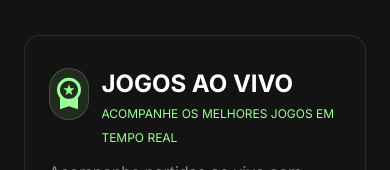
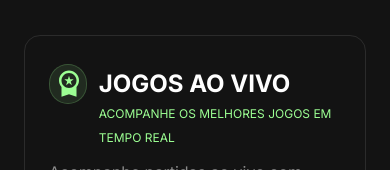
Before and after one commit to TeamCamelCase/pule-do-gato, a React (Vite) app in the folder frontend/: page /home in a window 390 px wide. Shown: the part 301-471 px from the top of the page. Built offline with nearby package versions, Linux system fonts and the light colour scheme.

Commit message:
fix: alguns ajustes

```diff
--- a/frontend/src/components/Layout.tsx
+++ b/frontend/src/components/Layout.tsx
@@ -86,7 +86,9 @@ export default function Layout() {
         <div className="hidden lg:block">
           <Sidebar />
         </div>
-        <Outlet />
+        <div className="flex-1 lg:ml-80">
+          <Outlet />
+        </div>
       </main>
 
       {/* === BOTTOM NAV MOBILE (Escondido no Desktop, Visível no Celular) === */}
--- a/frontend/src/components/Sidebar.tsx
+++ b/frontend/src/components/Sidebar.tsx
@@ -6,7 +6,7 @@ const Sidebar = () => {
   const isActive = (path: string) => location.pathname === path;
 
   return (
-    <div className="sticky left-0 top-20 w-80 min-h-screen border-r border-[#272727] dark-bg">
+    <div className="fixed top-20 left-0 w-80 h-[calc(100vh-80px)] border-r border-[#272727] dark-bg">
       {/* HEADER */}
       <div className="flex flex-col items-start px-5 pt-12">
         <h1 className="text-white text-[18px] font-bold">
--- a/frontend/src/pages/Dashboard.tsx
+++ b/frontend/src/pages/Dashboard.tsx
@@ -31,8 +31,12 @@ const Dashboard = () => {
             <div className="col-span-1 md:col-span-2 border border-white/10 rounded-2xl p-6 flex flex-col justify-between relative">
               <div>
                 <div className="flex">
-                  <div className="flex mr-3 mt-2 justify-center w-13 h-13 rounded-full bg-[#9CFF931A] border border-[#9CFF9333]">
-                    <img src="/premium.svg" alt="" className="w-6" />
+                  <div className="flex mr-3 mt-1 md:mt-2.5 lg:mt-2.5 justify-center md:w-13 md:h-13 lg:w-13 lg:h-13 w-12 h-10 rounded-full bg-[#9CFF931A] border border-[#9CFF9333]">
+                    <img
+                      src="/premium.svg"
+                      alt=""
+                      className="w-5 ml-0.5 md:ml-0 md:w-6 lg:w-6"
+                    />
                   </div>
 
                   <div>
```
